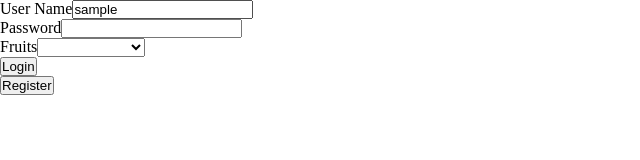
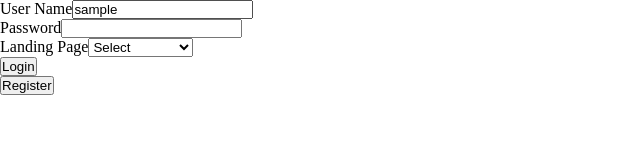
Before and after one commit to mailsamboopathy/ledger_system, an Angular app: page /#/login in a window 1280 px wide. Shown: the top 160 px of the page, without its empty margins (0-640 px from the left). Built offline with nearby package versions, Linux system fonts and the light colour scheme.

Commit message:
Implemented dynamic options

```diff
--- a/src/app/component/login/login.component.html
+++ b/src/app/component/login/login.component.html
@@ -12,16 +12,21 @@
     </div>
 
     <div>
-        <label for="fruits">Fruits</label>
+        <label for="fruits">Landing Page</label>
+        <select id="fruits" [(ngModel)]="userdata.fruits" [ngModelOptions]="{standalone: true}">
+            <option value="">Select</option>
+            <ng-container *ngFor="let screen of screens; let i=index">
+                <option value="{{screen}}">{{screen}} - {{i}}</option>
+            </ng-container>
+
+        </select>
+
         <!-- <select id="fruits" [(ngModel)]="userdata.fruits" [ngModelOptions]="{standalone: true}">
-            <option value="apple">Kashmir apple</option>
-        </select> -->
-
-        <select id="fruits" [(ngModel)]="userdata.fruits" [ngModelOptions]="{standalone: true}">
+            <option value="">Select</option>
             <option value="apple">Kashmir apple</option>
             <option value="orange">Salem orange</option>
             <option value="mango">Salem mango</option>
-        </select>
+        </select> -->
     </div>
 
     <div>
```
